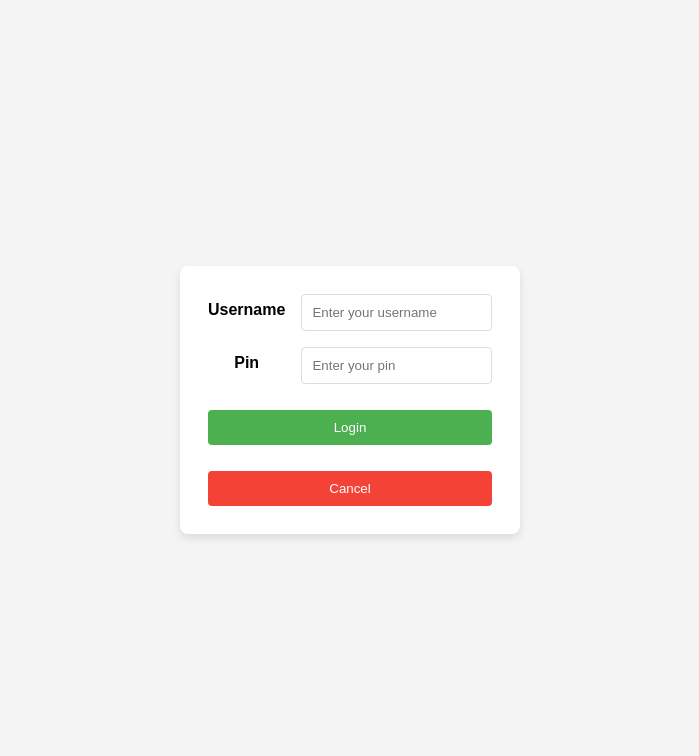
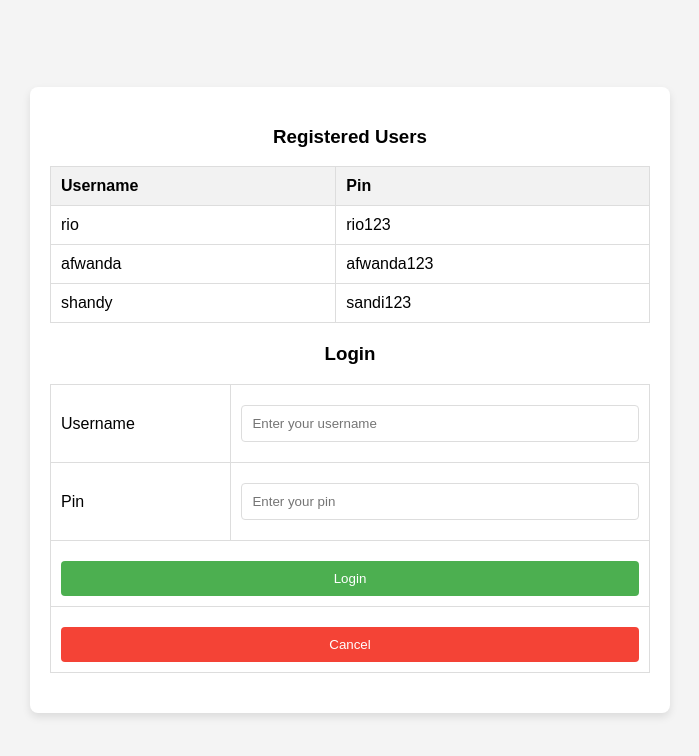
Before and after one commit to Rioputra-ui/Tugas-PBO-, a plain HTML site: page index.html in a window 1280 px wide. Shown: the whole page, without its empty margins (290-989 px from the left). Drawn offline with Linux system fonts and the light colour scheme.

Commit message:
Update index.html

```diff
--- a/index.html
+++ b/index.html
@@ -3,7 +3,7 @@
 <head>
   <meta charset="UTF-8">
   <meta name="viewport" content="width=device-width, initial-scale=1.0">
-  <title>Login Form</title>
+  <title>Login Form with Data Table</title>
   <style>
     /* Basic styling for the body */
     body {
@@ -22,23 +22,25 @@
       padding: 20px;
       border-radius: 8px;
       box-shadow: 0 4px 8px rgba(0, 0, 0, 0.1);
-      width: 300px;
+      width: 600px;
       text-align: center;
     }
 
     /* Styling the table */
     table {
       width: 100%;
-      border-spacing: 0;
+      border-collapse: collapse;
+      margin-bottom: 20px;
     }
 
-    td {
-      padding: 8px;
+    th, td {
+      padding: 10px;
+      border: 1px solid #ddd;
+      text-align: left;
     }
 
-    label {
-      display: block;
-      margin-bottom: 5px;
+    th {
+      background-color: #f2f2f2;
       font-weight: bold;
     }
 
@@ -46,7 +48,7 @@
     input[type="text"], input[type="password"] {
       width: 100%;
       padding: 10px;
-      margin: 0;
+      margin: 10px 0;
       border: 1px solid #ddd;
       border-radius: 4px;
       box-sizing: border-box;
@@ -101,6 +103,27 @@
       view: {
         signform: function () {
           return `
+            <!-- Data Table displaying users -->
+            <h3>Registered Users</h3>
+            <table>
+              <thead>
+                <tr>
+                  <th>Username</th>
+                  <th>Pin</th>
+                </tr>
+              </thead>
+              <tbody>
+                ${pbo.model.mahasiswa.map(user => `
+                  <tr>
+                    <td>${user.username}</td>
+                    <td>${user.pin}</td>
+                  </tr>
+                `).join('')}
+              </tbody>
+            </table>
+
+            <!-- Login Form -->
+            <h3>Login</h3>
             <table>
               <tr>
                 <td><label for="username">Username</label></td>
```
